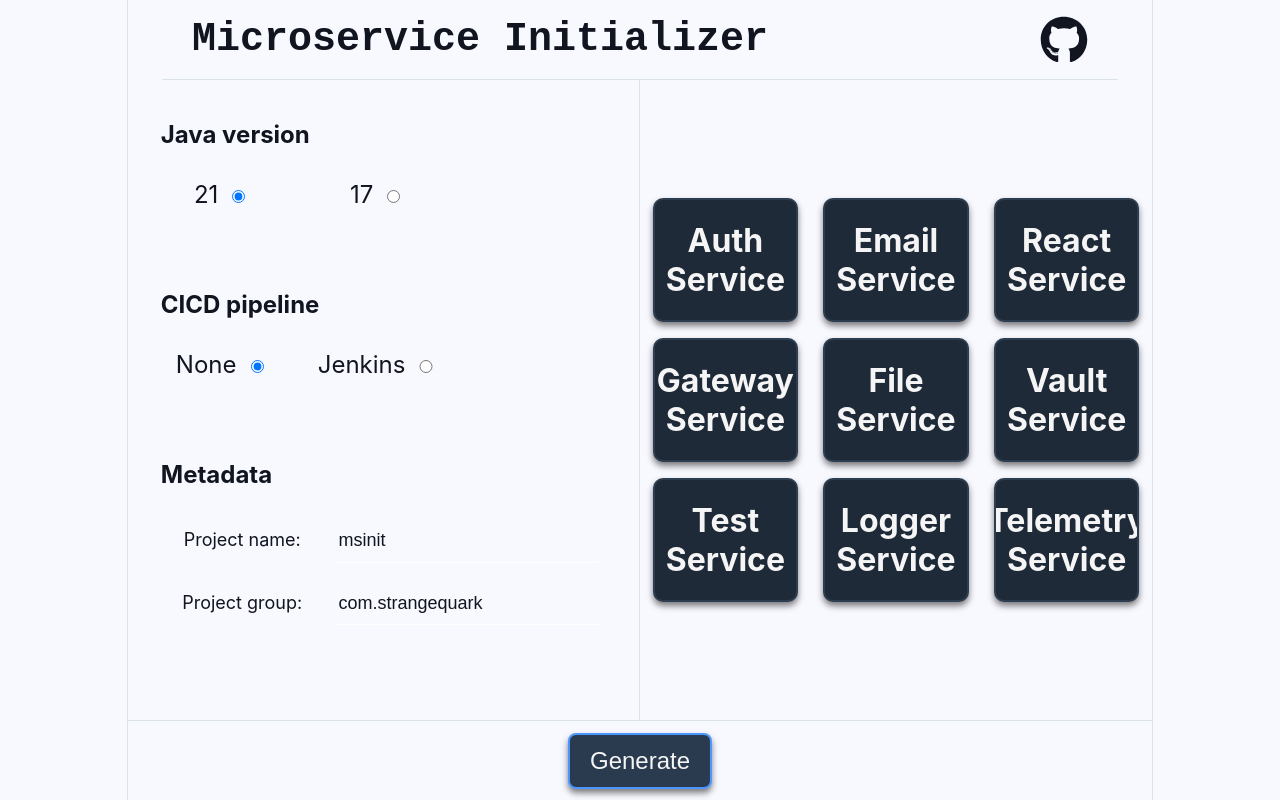
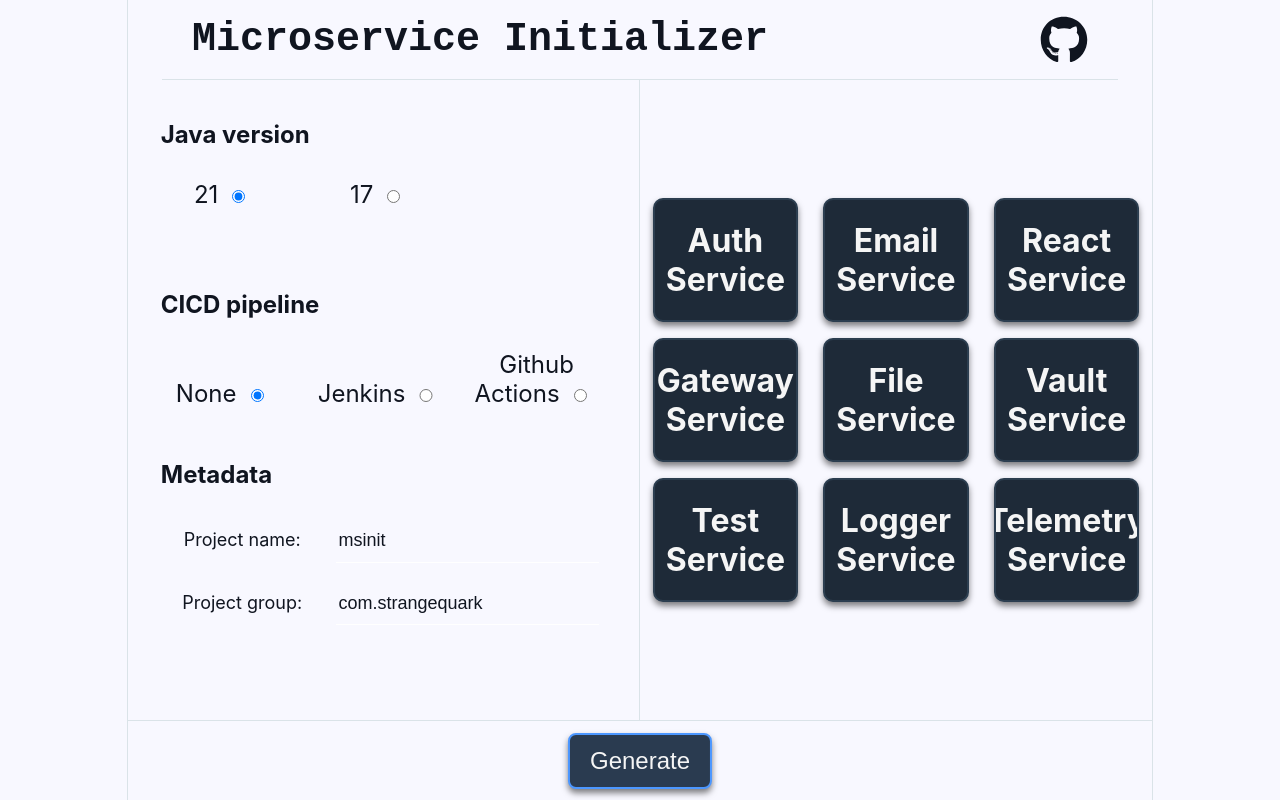
Before and after one commit to StrangeQuark/msinit-frontend, a React (Vite) app: page / in a window 1280 px wide. Built offline with nearby package versions, Linux system fonts and the light colour scheme.

Commit message:
Enable GHA

```diff
--- a/src/components/ConfigurationContainer.jsx
+++ b/src/components/ConfigurationContainer.jsx
@@ -41,9 +41,9 @@ const ConfigurationContainer = ({projectUtil}) => {
               <label>
                   Jenkins<input type="radio" name="CICD" value="jenkins" onChange={(e) => projectUtil.setCICD(e.target.value)} checked={projectUtil.CICD === 'jenkins'}/>
               </label>
-              {/* <label>
+              <label>
                   Github Actions<input type="radio" name="CICD" value="githubactions" onChange={(e) => projectUtil.setCICD(e.target.value)} checked={projectUtil.CICD === 'githubactions'}/>
-              </label> */}
+              </label>
 
 
               {/* <h2>Operating System</h2>
```
